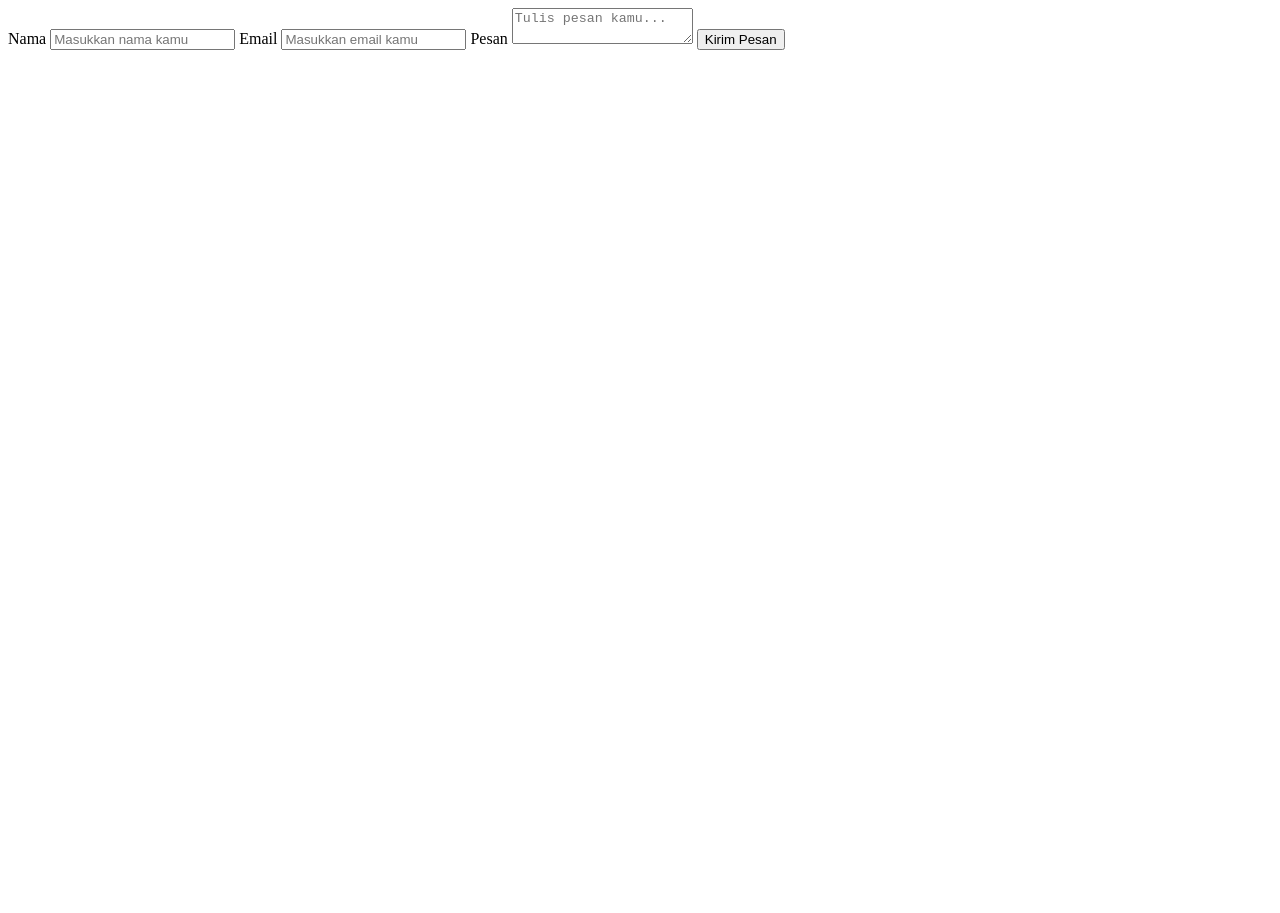
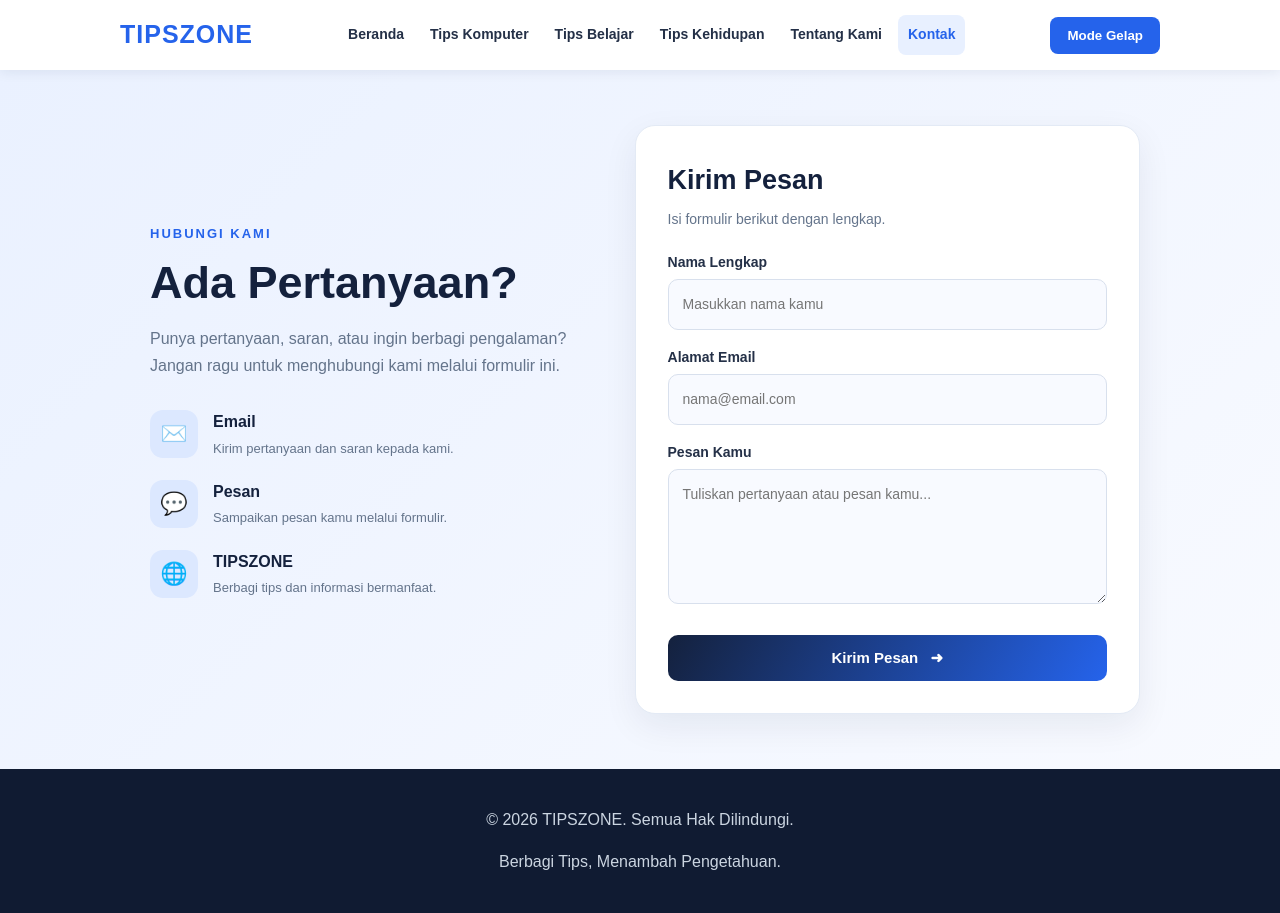
Before and after one commit to rinarin12/TIPSZONE, a plain HTML site: page kontak.html in a window 1280 px wide. Before the commit the page ends 800 px from the top, so only its background shows below. Drawn offline with Linux system fonts and the light colour scheme.

Commit message:
Refactor kontak.html structure and content

```diff
--- a/kontak.html
+++ b/kontak.html
@@ -1,5 +1,82 @@
+<!DOCTYPE html>
+<html lang="id">
+<head>
+  <meta charset="UTF-8">
+  <meta name="viewport" content="width=device-width, initial-scale=1.0">
+  <title>Kontak - TIPSZONE</title>
+  <link rel="stylesheet" href="style.css">
+</head>
+<body>
+
+  <!-- HEADER -->
+  <header>
+    <div class="wrap nav">
+      <a href="index.html" class="brand">TIPSZONE</a>
+
+      <nav>
+        <a href="index.html">Beranda</a>
+        <a href="komputer.html">Tips Komputer</a>
+        <a href="belajar.html">Tips Belajar</a>
+        <a href="kehidupan.html">Tips Kehidupan</a>
+        <a href="tentang.html">Tentang Kami</a>
+        <a href="kontak.html" class="active">Kontak</a>
+      </nav>
+
+      <button id="themeToggle" type="button">🌙</button>
+    </div>
+  </header>
+
+  <!-- KONTEN KONTAK -->
+  <main class="contact-section">
+    <div class="contact-container">
+
+      <!-- INFORMASI -->
+      <div class="contact-info">
+        <span class="contact-label">HUBUNGI KAMI</span>
+
+        <h1>Ada Pertanyaan?</h1>
+
+        <p>
+          Punya pertanyaan, saran, atau ingin berbagi pengalaman?
+          Jangan ragu untuk menghubungi kami melalui formulir ini.
+        </p>
+
+        <div class="contact-detail">
+          <div class="contact-icon">✉️</div>
+          <div>
+            <h3>Email</h3>
+            <p>Kirim pertanyaan dan saran kepada kami.</p>
+          </div>
+        </div>
+
+        <div class="contact-detail">
+          <div class="contact-icon">💬</div>
+          <div>
+            <h3>Pesan</h3>
+            <p>Sampaikan pesan kamu melalui formulir.</p>
+          </div>
+        </div>
+
+        <div class="contact-detail">
+          <div class="contact-icon">🌐</div>
+          <div>
+            <h3>TIPSZONE</h3>
+            <p>Berbagi tips dan informasi bermanfaat.</p>
+          </div>
+        </div>
+      </div>
+
+      <!-- FORMULIR -->
+      <div class="contact-form">
+        <h2>Kirim Pesan</h2>
+
+        <p class="form-description">
+          Isi formulir berikut dengan lengkap.
+        </p>
+
         <form action="https://formspree.io/f/xppddaen" method="POST">
-  <label for="nama">Nama</label>
+
+          <label for="nama">Nama Lengkap</label>
           <input
             type="text"
             id="nama"
@@ -8,22 +85,40 @@
             required
           >
 
-  <label for="email">Email</label>
+          <label for="email">Alamat Email</label>
           <input
             type="email"
             id="email"
             name="email"
-    placeholder="Masukkan email kamu"
+            placeholder="nama@email.com"
             required
           >
 
-  <label for="pesan">Pesan</label>
+          <label for="pesan">Pesan Kamu</label>
           <textarea
             id="pesan"
             name="pesan"
-    placeholder="Tulis pesan kamu..."
+            placeholder="Tuliskan pertanyaan atau pesan kamu..."
             required
           ></textarea>
 
-  <button type="submit">Kirim Pesan</button>
+          <button type="submit" class="contact-button">
+            Kirim Pesan <span>➜</span>
+          </button>
+
         </form>
+      </div>
+
+    </div>
+  </main>
+
+  <!-- FOOTER -->
+  <footer>
+    <p>&copy; 2026 TIPSZONE. Semua Hak Dilindungi.</p>
+    <p>Berbagi Tips, Menambah Pengetahuan.</p>
+  </footer>
+
+  <script src="script.js"></script>
+
+</body>
+</html>
```
Lines whose indentation alone changed are shown as unchanged.
